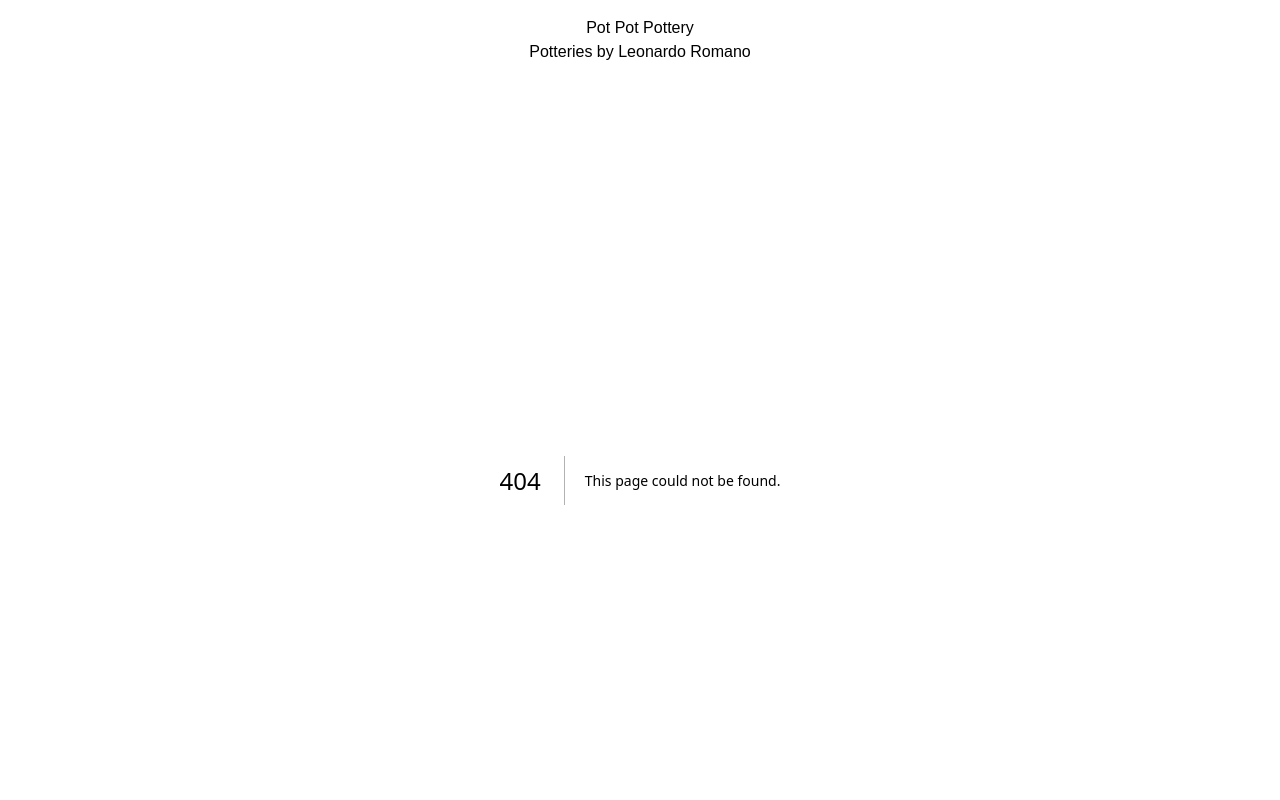
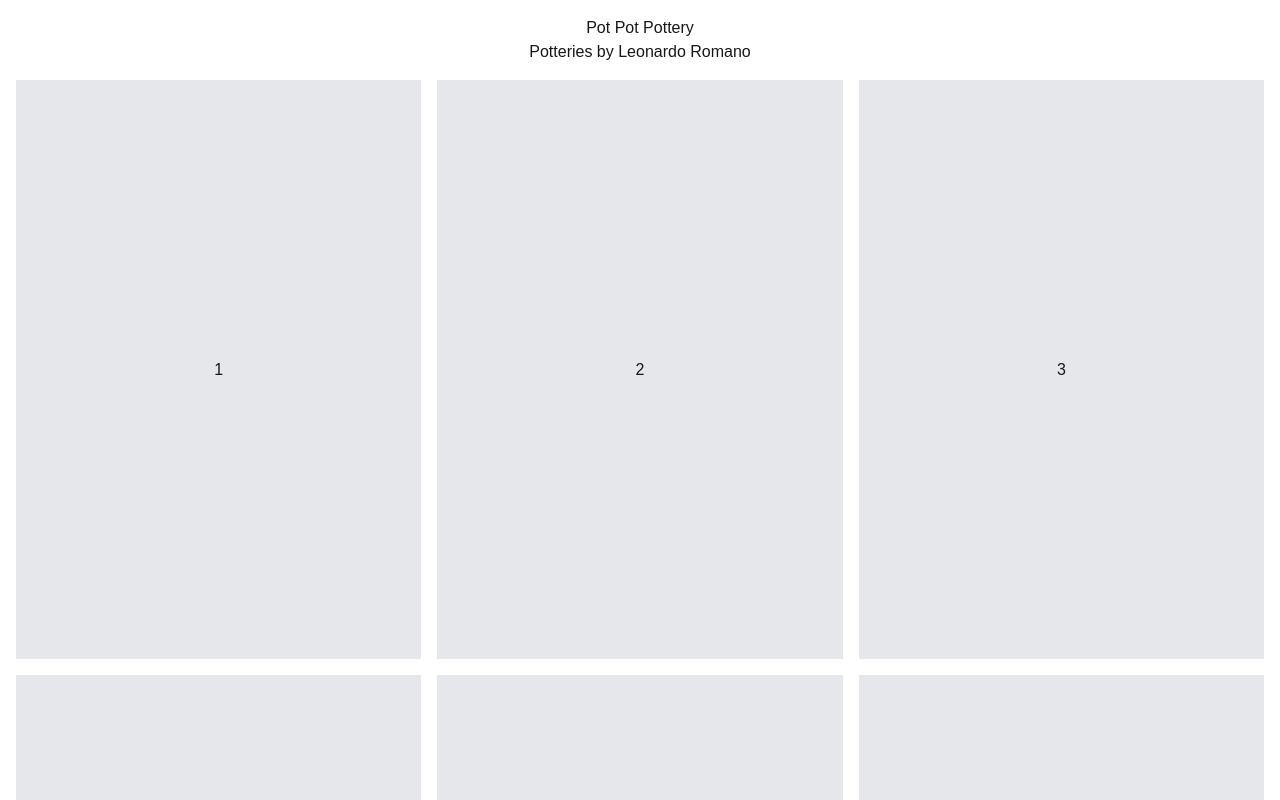
Before and after one commit to anchsk/pottery, a Next.js app: page /products in a window 1280 px wide. Before the commit this address had no page. Shown: the top 800 px of the page. Built offline with nearby package versions, Linux system fonts and the light colour scheme.

Commit message:
add product page routes

```diff
--- a/src/app/page.tsx
+++ b/src/app/page.tsx
@@ -1,6 +1,9 @@
 import Homepage from '@/ui/homepage';
-import Image from 'next/image';
 
 export default function Home() {
-  return <Homepage />;
+  return (
+    <div className="w-full">
+      <Homepage />
+    </div>
+  );
 }
--- /dev/null
+++ b/src/app/products/[slug]/page.tsx
@@ -0,0 +1,19 @@
+import ProductPage from '@/ui/product-page';
+
+export function generateStaticParams() {
+  const slugs = Array.from({ length: 20 }, (_, i) => i + 1);
+  return slugs.map((slug, i) => ({ slug: slug.toString() }));
+}
+
+export default async function Page({
+  params,
+}: {
+  params: Promise<{ slug: string }>;
+}) {
+  const slug = (await params).slug;
+  return (
+    <div className="w-full">
+      <ProductPage slug={slug} />
+    </div>
+  );
+}
--- /dev/null
+++ b/src/app/products/page.tsx
@@ -0,0 +1,10 @@
+import ProductsPage from '@/ui/products-page';
+
+export default function Page() {
+  const products = Array.from({ length: 20 }, (_, i) => i + 1);
+  return (
+    <div className='w-full'>
+      <ProductsPage products={products} />
+    </div>
+  );
+}
--- a/src/ui/homepage.tsx
+++ b/src/ui/homepage.tsx
@@ -2,10 +2,10 @@ import Link from 'next/link';
 import ProductGrid from './product-grid';
 
 export default function Homepage() {
-  const products = Array.from({ length: 6 }, (_, i) => i + 1);
+  const products = Array.from({ length: 3 }, (_, i) => i + 1);
 
   return (
-    <div className="w-full">
+    <>
       <ProductGrid products={products} />
       <Link
         href="/products"
@@ -13,6 +13,6 @@ export default function Homepage() {
       >
         Discover more
       </Link>
-    </div>
+    </>
   );
 }
--- a/src/ui/product-grid.tsx
+++ b/src/ui/product-grid.tsx
@@ -1,11 +1,17 @@
+import Link from 'next/link';
+
 export default function ProductGrid(props: { products?: Array<any> }) {
   const { products } = props || {};
   return (
     <div className="_product-grid px-4 w-full grid grid-cols-1 gap-4 md:grid-cols-3">
       {products?.map((p: any, i: number) => (
-        <div key={i} className="aspect-[0.7] w-full bg-gray-200 grid place-items-center">
-          {i+1}
-        </div>
+        <Link
+          href={`/products/${p}`}
+          key={i}
+          className="aspect-[0.7] w-full bg-gray-200 grid place-items-center"
+        >
+          {i + 1}
+        </Link>
       ))}
     </div>
   );
--- /dev/null
+++ b/src/ui/product-page.tsx
@@ -0,0 +1,9 @@
+export default function ProductPage(props: { slug?: string }) {
+  const { slug } = props || {};
+
+  return (
+    <div className="m-4 border border-gray-300 p-10 min-h-[50svh]">
+      Product page: {slug}
+    </div>
+  );
+}
--- /dev/null
+++ b/src/ui/products-page.tsx
@@ -0,0 +1,7 @@
+import ProductGrid from './product-grid';
+
+export default function ProductsPage(props: { products?: Array<any> }) {
+  const products = Array.from({ length: 20 }, (_, i) => i + 1);
+
+  return <ProductGrid products={products} />;
+}
```
